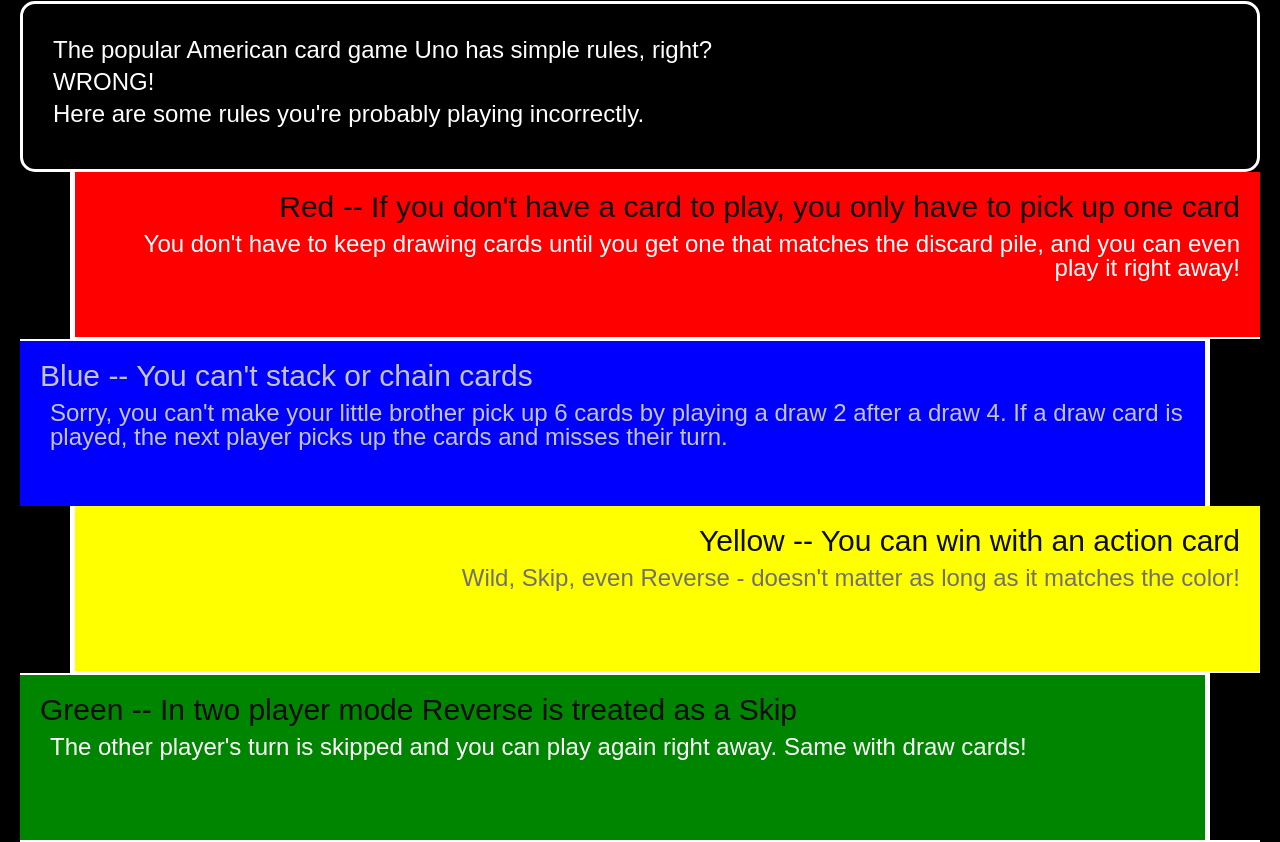
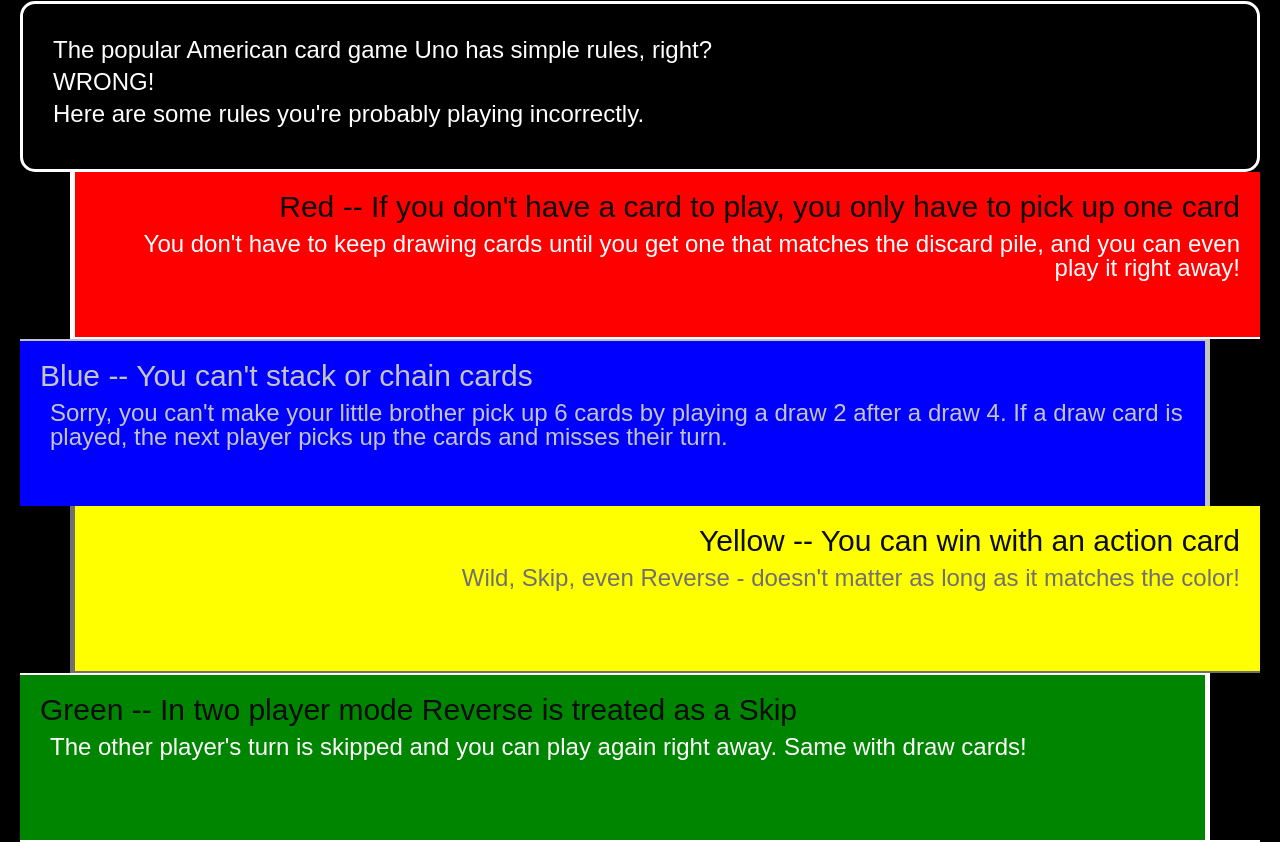
Before and after one commit to sghalmi/hw2_simple_css, a plain HTML site: page index.html in a window 1280 px wide. Shown: the part 327-1169 px from the top of the page. Drawn offline with Linux system fonts and the light colour scheme.

Commit message:
Update style.css

```diff
--- a/css/style.css
+++ b/css/style.css
@@ -59,10 +59,10 @@
     background-color: blue;
     text-align: left;
     margin-right: 50px;
-    border-right: 5px solid white;
-    border-top: 2px solid white;
-    border-left:none;
-    border-bottom:none;
+    border-right: 5px solid;
+    border-top: 2px solid;
+    border-left: none;
+    border-bottom: none;
     color: #C4C4C4
 }
 
@@ -74,10 +74,10 @@
     background-color: yellow;
     text-align: right;
     margin-left: 50px;
-    border-bottom: 2px solid white;
-    border-left: 5px solid white;
-    border-top:none;
-    border-right:none;
+    border-bottom: 2px solid;
+    border-left: 5px solid;
+    border-top: none;
+    border-right: none;
     color: #707070
 }
 
@@ -87,8 +87,8 @@
     margin-right: 50px;
     border-top: 2px solid;
     border-right: 5px solid;
-    border-bottom:none;
-    border-left:none;
+    border-bottom: none;
+    border-left: none;
 }
 
 footer {
```
